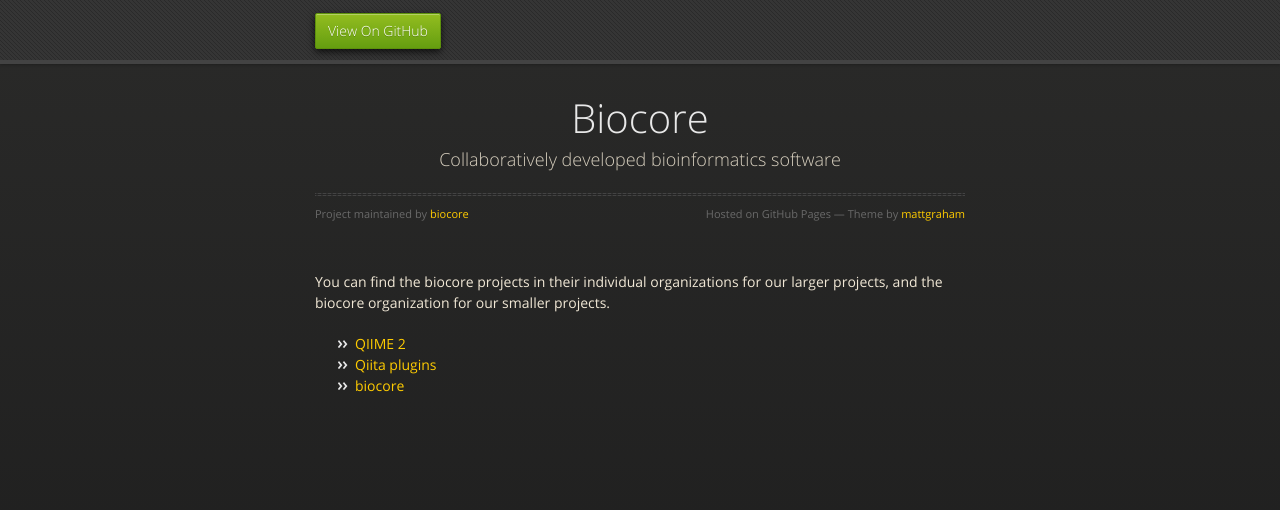
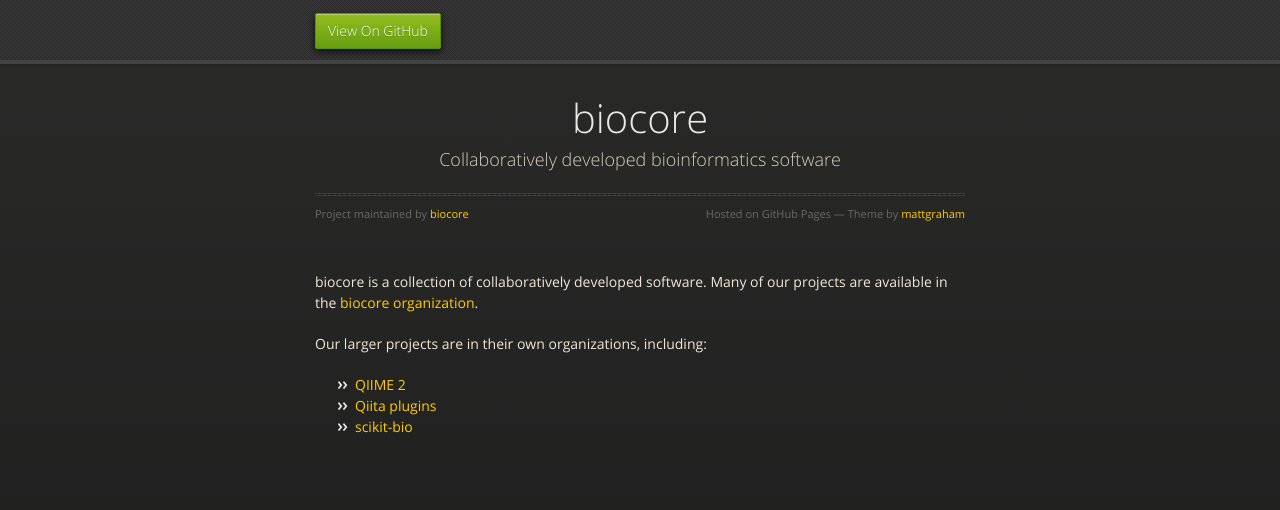
Before and after one commit to biocore/biocore.github.io, a plain HTML site: page index.html in a window 1280 px wide. Drawn offline with nearby package versions, Linux system fonts and the light colour scheme.

Commit message:
Replace master branch with page content via GitHub

```diff
--- a/index.html
+++ b/index.html
@@ -3,7 +3,7 @@
   <head>
     <meta charset="utf-8">
     <meta http-equiv="X-UA-Compatible" content="chrome=1">
-    <title>Biocore by biocore</title>
+    <title>biocore by biocore</title>
     <link rel="stylesheet" href="stylesheets/styles.css">
     <link rel="stylesheet" href="stylesheets/github-dark.css">
     <script src="https://ajax.googleapis.com/ajax/libs/jquery/1.7.1/jquery.min.js"></script>
@@ -28,19 +28,21 @@
 
       <section>
         <div id="title">
-          <h1>Biocore</h1>
+          <h1>biocore</h1>
           <p>Collaboratively developed bioinformatics software</p>
           <hr>
           <span class="credits left">Project maintained by <a href="https://github.com/biocore">biocore</a></span>
           <span class="credits right">Hosted on GitHub Pages &mdash; Theme by <a href="https://twitter.com/michigangraham">mattgraham</a></span>
         </div>
 
-        <p>You can find the biocore projects in their individual organizations for our larger projects, and the biocore organization for our smaller projects. </p>
+        <p>biocore is a collection of collaboratively developed software. Many of our projects are available in the <a href="http://github.com/biocore">biocore organization</a>. </p>
+
+<p>Our larger projects are in their own organizations, including: </p>
 
 <ul>
 <li><a href="http://github.com/qiime2">QIIME 2</a></li>
 <li><a href="http://github.com/qiita-spots">Qiita plugins</a></li>
-<li><a href="http://github.com/biocore">biocore</a></li>
+<li><a href="http://www.scikit-bio.org">scikit-bio</a></li>
 </ul>
       </section>
 
--- a/params.json
+++ b/params.json
@@ -1,6 +1,6 @@
 {
-  "name": "Biocore",
+  "name": "biocore",
   "tagline": "Collaboratively developed bioinformatics software",
-  "body": "You can find the biocore projects in their individual organizations for our larger projects, and the biocore organization for our smaller projects. \r\n\r\n* [QIIME 2](http://github.com/qiime2)\r\n* [Qiita plugins](http://github.com/qiita-spots)\r\n* [biocore](http://github.com/biocore)\r\n",
+  "body": "biocore is a collection of collaboratively developed software. Many of our projects are available in the [biocore organization](http://github.com/biocore). \r\n\r\nOur larger projects are in their own organizations, including: \r\n\r\n* [QIIME 2](http://github.com/qiime2)\r\n* [Qiita plugins](http://github.com/qiita-spots)\r\n* [scikit-bio](http://www.scikit-bio.org)\r\n",
   "note": "Don't delete this file! It's used internally to help with page regeneration."
 }
```
